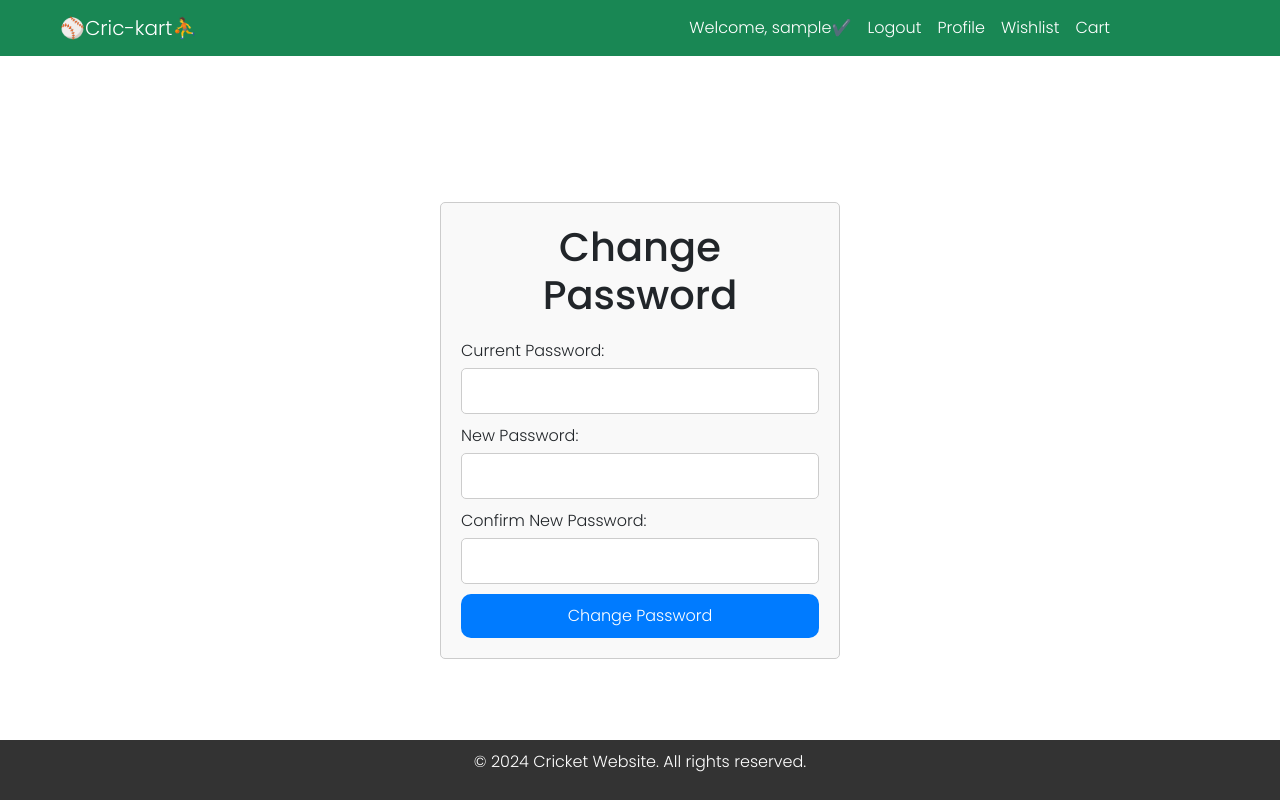
After one commit to saravana1304/cricket-ecomerce-website-project, a Django app: page /change-password/ in a window 1280 px wide. The commit adds this page. Run offline with Django 4.2, Linux system fonts and the light colour scheme; the visitor is signed in with stand-in values (Sample User, id 1).

Commit message:
shop filter wishlist add chnage password

```diff
--- a/crickart/userapp1/templates/userapp1/home.html
+++ b/crickart/userapp1/templates/userapp1/home.html
@@ -17,7 +17,7 @@ integrity="sha384-QWTKZyjpPEjISv5WaRU9OFeRpok6YctnYmDr5pNlyT2bRjXh0JMhjY6hW+ALEw
 <!-- this code for cursol slidebar -->
 <div class="container-fluid">
     <div class="row">
-        <div class="col-6 d-flex align-items-center text-primary fw-bold fs-6"><marquee>Experience the thrill of cricket with our comprehensive website, delivering everything for the cricket enthusiast.</marquee></div>
+        <div class="col-6 d-flex align-items-center text-danger fw-bold fs-3"><marquee>Experience the thrill of cricket with our comprehensive website, delivering everything for the cricket enthusiast.</marquee></div>
         <div class="col-6">
             <h1 class="cate">Categories</h1>
         </div>
--- a/crickart/userapp1/views.py
+++ b/crickart/userapp1/views.py
@@ -247,8 +247,6 @@ def search_products(request):
         'id': product.id
     } for product in filtered_products]
 
-    print(serialized_products)
-
     return render(request, 'userapp1/shop.html', {
         'products': serialized_products,
         'categories': Category.objects.all()
--- /dev/null
+++ b/crickart/userprofile/templates/userprofile/changepassword.html
@@ -0,0 +1,109 @@
+{% extends 'userapp1/main.html' %}
+
+{% block title %}
+<title>Change Password</title>
+{% endblock title %}
+
+{% block content %}
+
+<style>
+    body {
+        font-family: Arial, sans-serif;
+        margin: 0;
+        padding: 0;
+        display: flex;
+        justify-content: center;
+        align-items: center;
+        height: 100vh;
+    }
+
+    .container {
+        width: 400px;
+        padding: 20px;
+        border: 1px solid #ccc;
+        border-radius: 5px;
+        background-color: #f9f9f9;
+    }
+
+    h1 {
+        text-align: center;
+    }
+
+    form {
+        margin-top: 20px;
+    }
+
+    label {
+        display: block;
+        margin-bottom: 5px;
+    }
+
+    input[type="password"] {
+        width: 100%;
+        padding: 10px;
+        margin-bottom: 10px;
+        border: 1px solid #ccc;
+        border-radius: 5px;
+        box-sizing: border-box;
+    }
+
+    button[type="submit"] {
+        width: 100%;
+        padding: 10px;
+        background-color: #007bff;
+        color: #fff;
+        border: none;
+        border-radius: 10px;
+        cursor: pointer;
+        transition: background-color 0.3s ease;
+    }
+
+    button[type="submit"]:hover {
+        background-color: #0056b3;
+    }
+
+    .error-message {
+            color: red;
+            font-size: 18px; /* Adjust font size as needed */
+            margin-top: 5px;
+    }
+</style>
+
+<div class="container">
+    <h1>Change Password</h1>
+    <form method="post" action="{% url 'change-password' %}">
+        {% csrf_token %}
+        <label for="current_password">Current Password:</label>
+        <input type="password" id="current_password" name="current_password">
+        {% if messages %}
+            {% for message in messages %}
+                {% if message.tags == 'error' %}
+                    <div class="error-message">{{ message }}</div>
+                {% endif %}
+            {% endfor %}
+        {% endif %}
+        <label for="new_password">New Password:</label>
+        <input type="password" id="new_password" name="new_password">
+        <label for="confirm_new_password">Confirm New Password:</label>
+        <input type="password" id="confirm_new_password" name="confirm_new_password">
+        <button type="submit">Change Password</button>
+    </form>
+</div>
+{% if success %}
+    <script src="https://cdnjs.cloudflare.com/ajax/libs/sweetalert/2.1.2/sweetalert.min.js"></script>
+    <script>
+        // Display sweet alert notification for successful password change
+        swal({
+            title: "Success!",
+            text: "Your password has been changed successfully.",
+            icon: "success",
+            buttons: false,
+            timer: 2000  // Close sweet alert after 2 seconds
+        }).then(() => {
+            // Redirect user to their profile page
+            window.location.href = "{% url 'profile' %}";
+        });
+    </script>
+{% endif %}
+
+{% endblock content %}
--- a/crickart/userprofile/templates/userprofile/profile.html
+++ b/crickart/userprofile/templates/userprofile/profile.html
@@ -79,7 +79,7 @@
             <h5>{{ user.email }}</h5>
             <h5>{{ user_profile.phone_number }}</h5>
             <h5>{{ user_profile.place }} - {{ user_profile.pincode }}</h5>
-            <a href="#" class="btn btn-danger btn-lg mt-3">Change Password</a>
+            <a href="{% url 'change-password' %}" class="btn btn-danger btn-lg mt-3">Change Password</a>
             <hr>
 
             <div class="clearfix">
--- a/crickart/userprofile/urls.py
+++ b/crickart/userprofile/urls.py
@@ -33,6 +33,10 @@ urlpatterns = [
     path('wishlist/', views.wish_list, name='wish_list'),
     path('wishlist/add/<int:product_id>/', views.add_to_wishlist, name='add_to_wishlist'),
     path('remove_from_wishlist/<int:item_id>/', views.remove_from_wishlist, name='remove_from_wishlist'),
-    path('clear_wishlist/', views.clear_wishlist, name='clear_wishlist')
+    path('clear_wishlist/', views.clear_wishlist, name='clear_wishlist'),
+
+    # urls for user uptating a password
+    path('change-password/', views.change_password, name='change-password'),
+
 
 ]
--- a/crickart/userprofile/views.py
+++ b/crickart/userprofile/views.py
@@ -9,9 +9,13 @@ from adminn.models import Product
 from django.http import JsonResponse
 from django.contrib.auth.decorators import login_required
 from .forms import AddressForm
-from django.db.models import F,Sum,Count
+from django.db.models import F,Sum
 from django.utils import timezone
 from django.views.decorators.csrf import csrf_exempt
+from django.contrib import messages
+from django.contrib.auth.decorators import login_required
+from django.contrib.auth import update_session_auth_hash
+
 
 
 
@@ -347,3 +351,28 @@ def remove_from_wishlist(request, item_id):
 def clear_wishlist(request):
     Wishlist.objects.filter(user=request.user).delete()
     return redirect('wish_list')
+
+
+@login_required
+def change_password(request):
+    success = False  # Initialize flag for successful password change
+    if request.method == 'POST':
+        current_password = request.POST.get('current_password')
+        new_password = request.POST.get('new_password')
+        confirm_new_password = request.POST.get('confirm_new_password')
+
+        if new_password == current_password:
+            messages.error(request, ' current password, new password both same,try different password.')
+        elif new_password != confirm_new_password:
+            messages.error(request, 'New passwords do not match.')
+        else:
+            user = request.user
+            if user.check_password(current_password):
+                user.set_password(new_password)
+                user.save()
+                update_session_auth_hash(request, user)
+                messages.success(request, 'Your password has been changed successfully.')
+                success = True  # Set flag to True for successful password change
+            else:
+                messages.error(request, 'Incorrect current password.')
+    return render(request, 'userprofile/changepassword.html', {'success': success})
```
Also changed, not shown: crickart/userapp1/templates/userapp1/category.html (+35 -4 lines), crickart/userapp1/templates/userapp1/productdetails.html (+49 -2 lines), crickart/userapp1/templates/userapp1/shop.html (+32 -0 lines), crickart/userprofile/templates/userprofile/wishlist.html (+14 -1 lines).
